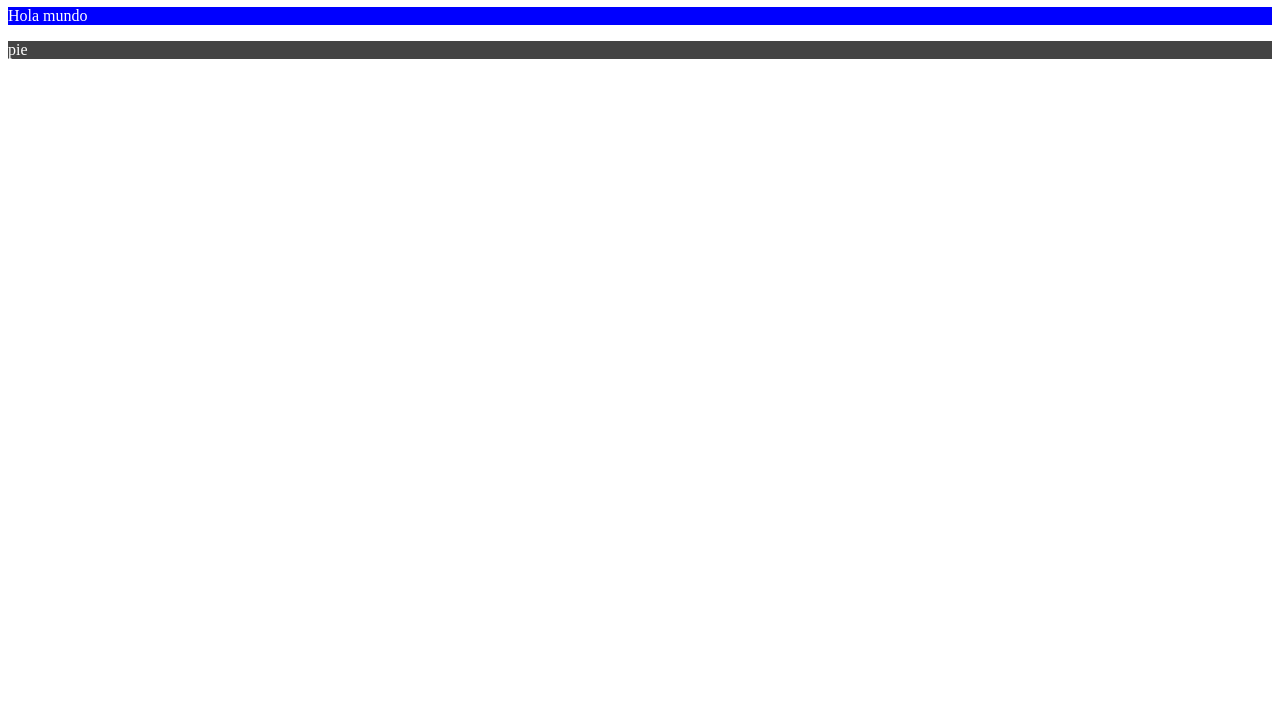
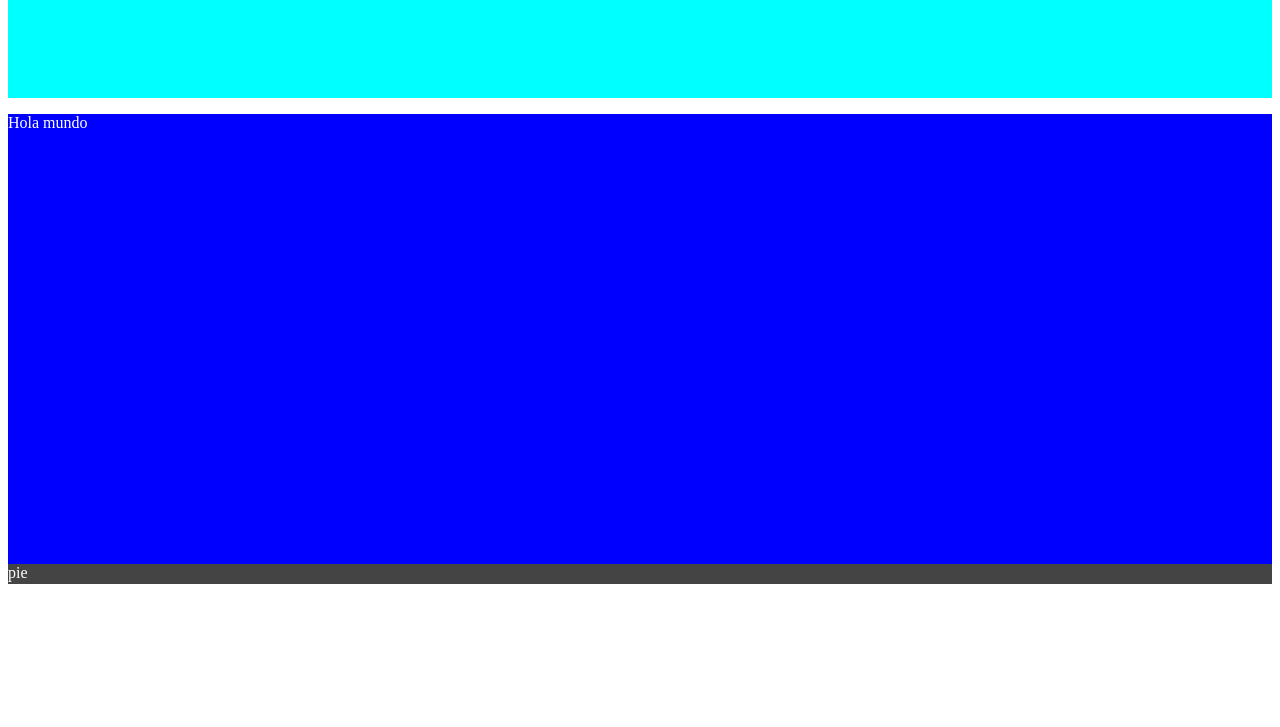
Before and after one commit to samscorpion/samscorpion.github.io, a plain HTML site: page index.html in a window 1280 px wide. Shown: the part 73-800 px from the top of the page. Drawn offline with Linux system fonts and the light colour scheme.

Commit message:
Update index.html

```diff
--- a/index.html
+++ b/index.html
@@ -5,18 +5,18 @@
     <style>
       header{
         width:100%;
-        heigth:150px;
+        height:150px;
         background-color:aqua;
       }
       main{
         width:100%;
-        heigth:450px;
+        height:450px;
         background-color:blue;
         color:#fff;
       }
       footer{
         width:100%;
-        heigth:20px;
+        height:20px;
         background-color:#444;
         color:#fff;
       }
```
